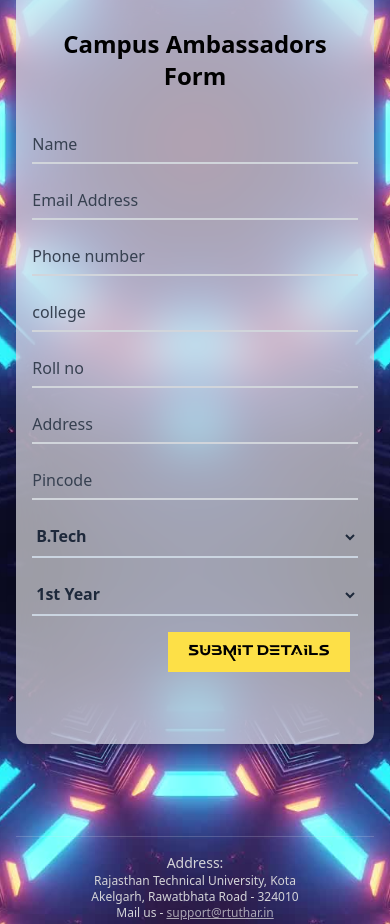
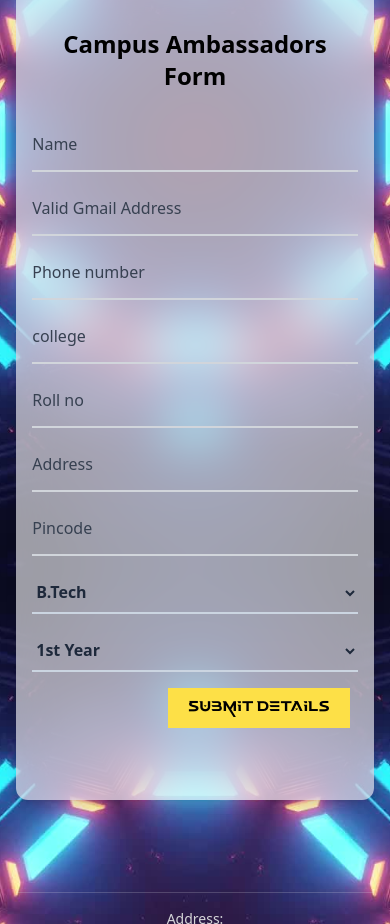
Before and after one commit to ishanjain1502/thar, a Next.js app: page /ca in a window 390 px wide. Shown: the part 1968-2892 px from the top of the page. Built offline with nearby package versions, Linux system fonts and the light colour scheme.

Commit message:
padding and phone no validation fix

```diff
--- a/components/ca/Form.js
+++ b/components/ca/Form.js
@@ -1,6 +1,6 @@
 import React, { useState } from "react";
+import axios from "axios";
 import Processing from "./MicroComponents/Processing";
-import axios from "axios";
 import Submitted from "./MicroComponents/Submitted";
 
 export default function About() {
@@ -101,7 +101,7 @@ export default function About() {
                       autoComplete="off"
                       minLength={3}
                       maxLength={30}
-                      className="peer placeholder-transparent h-10 w-full border-b-2 bg-transparent border-gray-300 text-gray-900 font-semibold text-lg focus:outline-none focus:borer-rose-600"
+                      className="peer placeholder-transparent h-10 mt-2 w-full border-b-2 bg-transparent border-gray-300 text-gray-900 font-semibold text-lg focus:outline-none focus:borer-rose-600"
                       placeholder="Email address"
                     />
                     <label
@@ -123,14 +123,14 @@ export default function About() {
                       autoComplete="off"
                       minLength={16}
                       maxLength={50}
-                      className="peer placeholder-transparent h-10 w-full border-b-2 bg-transparent border-gray-300 text-gray-900 font-semibold text-lg focus:outline-none focus:borer-rose-600"
+                      className="peer placeholder-transparent h-10 mt-2 w-full border-b-2 bg-transparent border-gray-300 text-gray-900 font-semibold text-lg focus:outline-none focus:borer-rose-600"
                       placeholder="Email address"
                     />
                     <label
                       htmlFor="email"
                       className="absolute left-0 -top-3.5 text-gray-700 text-sm peer-placeholder-shown:text-base peer-placeholder-shown:text-gray-440 peer-placeholder-shown:top-2 transition-all peer-focus:-top-3.5 peer-focus:text-gray-600 peer-focus:text-sm"
                     >
-                      Email Address
+                      Valid Gmail Address
                     </label>
                   </div>
                   <div className="relative">
@@ -144,8 +144,8 @@ export default function About() {
                         setFormData({ ...formData, phone: e.target.value });
                       }}
                       minLength={10}
-                      maxLength={10}
-                      className="peer placeholder-transparent h-10 w-full border-b-2 bg-transparent border-gray-300 text-gray-900 font-semibold text-lg focus:outline-none focus:borer-rose-600"
+                      maxLength={13}
+                      className="peer placeholder-transparent h-10 mt-2 w-full border-b-2 bg-transparent border-gray-300 text-gray-900 font-semibold text-lg focus:outline-none focus:borer-rose-600"
                       placeholder="phone no"
                     />
                     <label
@@ -166,7 +166,7 @@ export default function About() {
                       autoComplete="off"
                       minLength={3}
                       maxLength={100}
-                      className="peer placeholder-transparent h-10 w-full border-b-2 bg-transparent border-gray-300 text-gray-900 font-semibold text-lg focus:outline-none focus:borer-rose-600"
+                      className="peer placeholder-transparent h-10 mt-2 w-full border-b-2 bg-transparent border-gray-300 text-gray-900 font-semibold text-lg focus:outline-none focus:borer-rose-600"
                       placeholder="college"
                     />
                     <label
@@ -188,7 +188,7 @@ export default function About() {
                       autoComplete="off"
                       minLength={3}
                       maxLength={30}
-                      className="peer placeholder-transparent h-10 w-full border-b-2 bg-transparent border-gray-300 text-gray-900 font-semibold text-lg focus:outline-none focus:borer-rose-600"
+                      className="peer placeholder-transparent h-10 mt-2 w-full border-b-2 bg-transparent border-gray-300 text-gray-900 font-semibold text-lg focus:outline-none focus:borer-rose-600"
                       placeholder="roll no"
                     />
                     <label
@@ -210,7 +210,7 @@ export default function About() {
                       }}
                       minLength={2}
                       maxLength={200}
-                      className="peer placeholder-transparent h-10 w-full border-b-2 bg-transparent border-gray-300 text-gray-900 font-semibold text-lg focus:outline-none focus:borer-rose-600"
+                      className="peer placeholder-transparent h-10 mt-2 w-full border-b-2 bg-transparent border-gray-300 text-gray-900 font-semibold text-lg focus:outline-none focus:borer-rose-600"
                       placeholder="address"
                     />
                     <label
@@ -231,7 +231,7 @@ export default function About() {
                       onChange={(e) => {
                         setFormData({ ...formData, pincode: e.target.value });
                       }}
-                      className="peer placeholder-transparent h-10 w-full border-b-2 bg-transparent border-gray-300 text-gray-900 font-semibold text-lg focus:outline-none focus:borer-rose-600"
+                      className="peer placeholder-transparent h-10 mt-2 w-full border-b-2 bg-transparent border-gray-300 text-gray-900 font-semibold text-lg focus:outline-none focus:borer-rose-600"
                       placeholder="roll no"
                     />
                     <label
```
